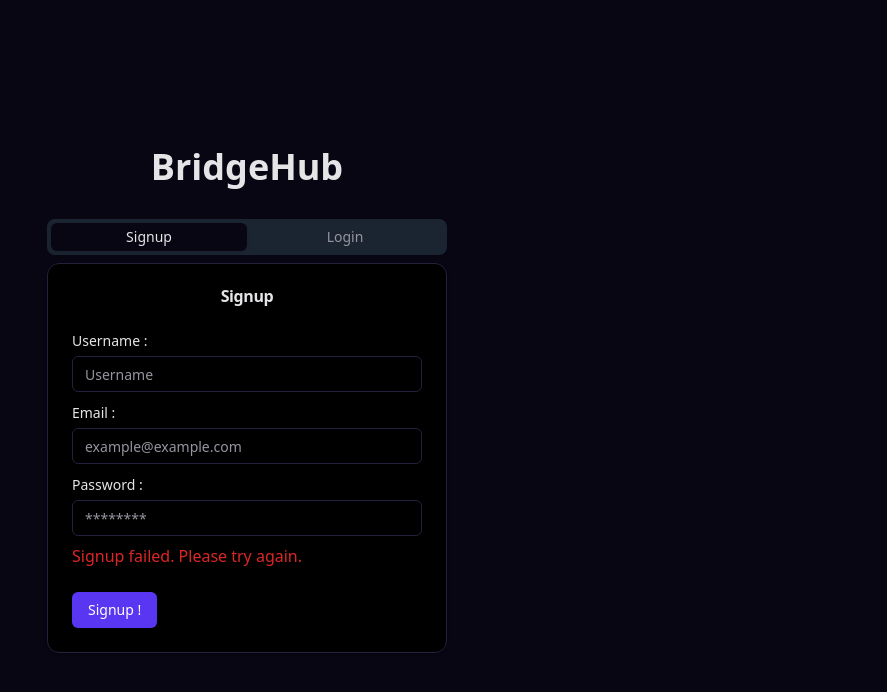
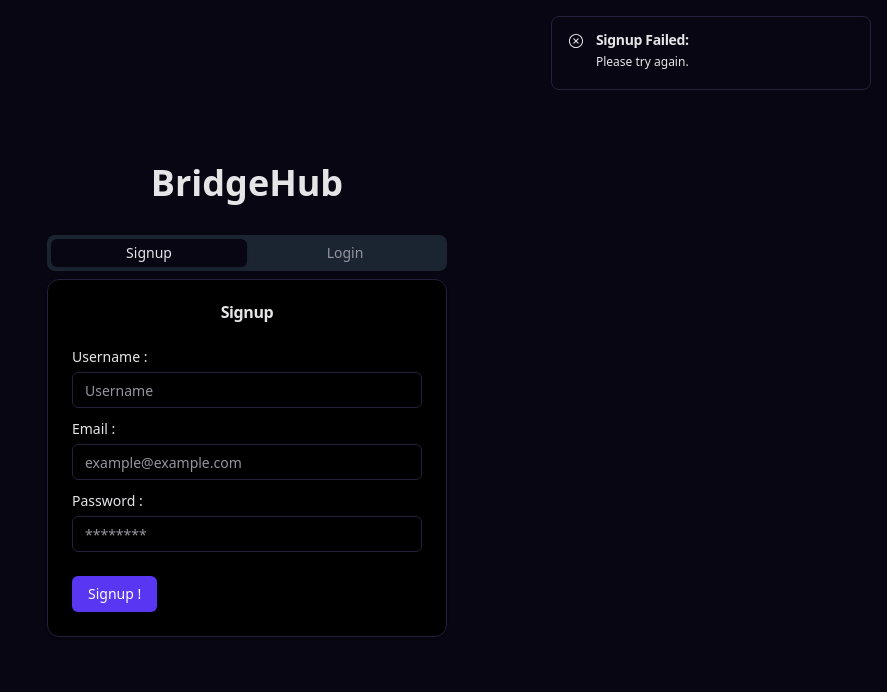
Before and after one commit to Talfaza/BridgeHub, a React (Vite) app in the folder client/: page / in a window 1280 px wide. Both pictures are taken after a click on the button "Signup !". Shown: the top 692 px of the page, without its empty margins (393-1280 px from the left). Built offline with nearby package versions, Linux system fonts and the light colour scheme; no server answers.

Commit message:
add: Signup Notification and tab switching

```diff
--- a/client/src/components/Authentification.tsx
+++ b/client/src/components/Authentification.tsx
@@ -3,6 +3,8 @@ import { LoginCard } from "./LoginCard";
 import { SignupCard } from "./SignupCard";
 import { LoginSuccess } from "./notifications/login/LoginSuccess";
 import { LoginError } from "./notifications/login/LoginError";
+import { SignupSuccess } from "./notifications/signup/SignupSuccess";
+import { SignupError } from "./notifications/signup/SignupError";
 import {
   Tabs,
   TabsContent,
@@ -11,20 +13,27 @@ import {
 } from "@/components/ui/tabs";
 
 export function Authentification() {
+  const [tabValue, setTabValue] = useState('signup');
   const [loginSuccess, setLoginSuccess] = useState(false);
   const [loginError, setLoginError] = useState(false);
+  const [signupSuccess, setSignupSuccess] = useState(false);
+  const [signupError, setSignupError] = useState(false);
 
   return (
     <div className="relative flex flex-col items-center justify-center min-h-screen">
       <h1 className="text-4xl font-bold mb-8">BridgeHub</h1>
       <div className="w-[400px]">
-        <Tabs defaultValue="signup">
+        <Tabs value={tabValue} onValueChange={setTabValue}>
           <TabsList className="grid w-full grid-cols-2">
             <TabsTrigger value="signup">Signup</TabsTrigger>
             <TabsTrigger value="login">Login</TabsTrigger>
           </TabsList>
           <TabsContent value="signup">
-            <SignupCard />
+            <SignupCard
+              setSignupSuccess={setSignupSuccess}
+              setSignupError={setSignupError}
+              onSignupSuccess={() => setTabValue('login')}
+            />
           </TabsContent>
           <TabsContent value="login">
             <LoginCard setLoginSuccess={setLoginSuccess} setLoginError={setLoginError} />
@@ -41,6 +50,16 @@ export function Authentification() {
           <LoginError />
         </div>
       )}
+      {signupSuccess && (
+        <div className="absolute top-4 left-4">
+          <SignupSuccess />
+        </div>
+      )}
+      {signupError && (
+        <div className="absolute top-4 left-4">
+          <SignupError />
+        </div>
+      )}
     </div>
   );
 }
--- a/client/src/components/SignupCard.tsx
+++ b/client/src/components/SignupCard.tsx
@@ -11,16 +11,22 @@ import {
 import { Input } from "@/components/ui/input";
 import { Label } from "@/components/ui/label";
 
-export function SignupCard() {
+export function SignupCard({
+  setSignupSuccess,
+  setSignupError,
+  onSignupSuccess,
+}: {
+  setSignupSuccess: (success: boolean) => void,
+  setSignupError: (error: boolean) => void,
+  onSignupSuccess: () => void,
+}) {
   const [username, setUsername] = useState('');
   const [email, setEmail] = useState('');
   const [password, setPassword] = useState('');
   const [loading, setLoading] = useState(false);
-  const [error, setError] = useState('');
 
   const handleSignup = async () => {
     setLoading(true);
-    setError('');
 
     try {
       const response = await axios.post('http://localhost:3000/api/register', {
@@ -31,14 +37,23 @@ export function SignupCard() {
 
       console.log('Signup successful!', response.data);
 
+      setSignupSuccess(true);
+      setTimeout(() => {
+        setSignupSuccess(false);
+      }, 3000); // Hide success after 3 seconds
+
       setUsername('');
       setEmail('');
       setPassword('');
 
+      onSignupSuccess(); // Change tab to login
     } catch (error) {
       console.error('Signup error:', error);
 
-      setError('Signup failed. Please try again.');
+      setSignupError(true);
+      setTimeout(() => {
+        setSignupError(false);
+      }, 3000); // Hide error after 3 seconds
     } finally {
       setLoading(false);
     }
@@ -79,7 +94,6 @@ export function SignupCard() {
             onChange={(e) => setPassword(e.target.value)}
           />
         </div>
-        {error && <p className="text-red-600">{error}</p>}
       </CardContent>
       <CardFooter>
         <Button onClick={handleSignup} disabled={loading}>
--- /dev/null
+++ b/client/src/components/notifications/signup/SignupError.tsx
@@ -0,0 +1,20 @@
+import { CrossCircledIcon } from "@radix-ui/react-icons";
+import {
+  Alert,
+  AlertDescription,
+  AlertTitle,
+} from "@/components/ui/alert";
+
+export function SignupError() {
+  return (
+    <Alert className="fixed top-4 right-4 max-w-xs p-4 flex items-center ">
+      <CrossCircledIcon className="h-4 w-4 mr-2" />
+      <div>
+        <AlertTitle className="font-semibold text-sm">Signup Failed:</AlertTitle>
+        <AlertDescription className="text-xs">
+          Please try again.
+        </AlertDescription>
+      </div>
+    </Alert>
+  );
+}
--- a/client/src/components/notifications/signup/SignupSuccess.tsx
+++ b/client/src/components/notifications/signup/SignupSuccess.tsx
@@ -0,0 +1,20 @@
+import { CheckCircledIcon } from "@radix-ui/react-icons";
+import {
+  Alert,
+  AlertDescription,
+  AlertTitle,
+} from "@/components/ui/alert";
+
+export function SignupSuccess() {
+  return (
+    <Alert className="fixed top-4 right-4 max-w-xs p-4 flex items-center">
+      <CheckCircledIcon className="h-4 w-4 mr-2" />
+      <div>
+        <AlertTitle className="font-semibold text-sm">Signup Successful:</AlertTitle>
+        <AlertDescription className="text-xs">
+          You can now log in!
+        </AlertDescription>
+      </div>
+    </Alert>
+  );
+}
```
